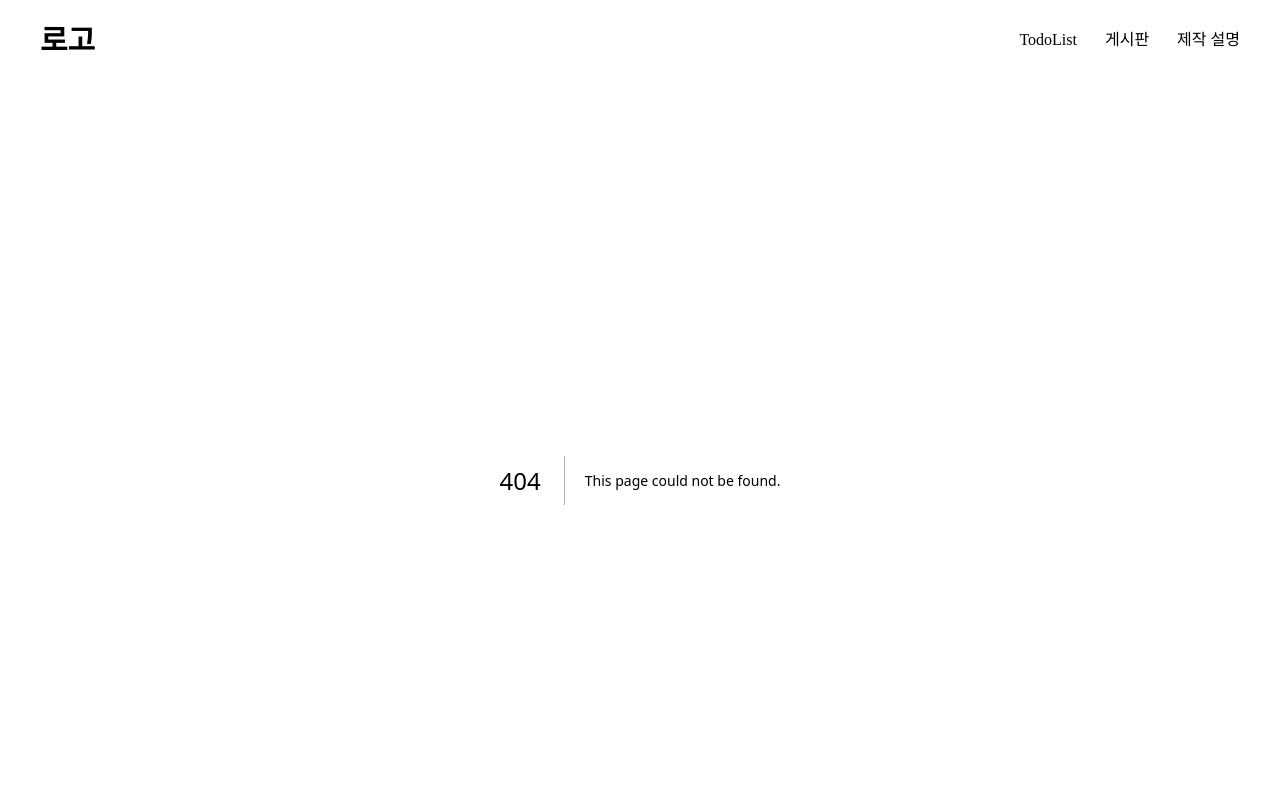
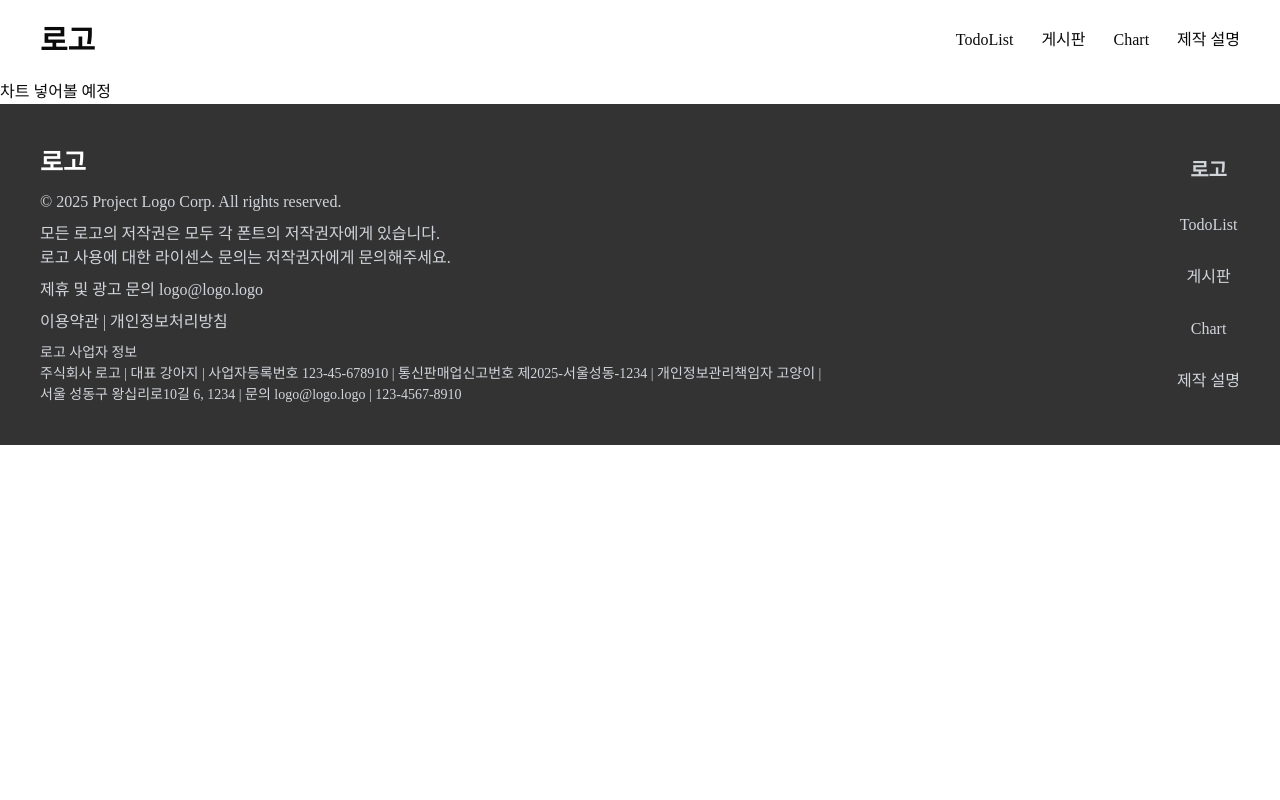
Before and after one commit to kanghowon123/board, a Next.js app: page /chart in a window 1280 px wide. Before the commit this address had no page. Shown: the top 800 px of the page. Built offline with nearby package versions, Linux system fonts and the light colour scheme.

Commit message:
슈퍼베이스url 수정

```diff
--- /dev/null
+++ b/src/app/chart/page.tsx
@@ -0,0 +1,3 @@
+export default function ChartPage() {
+  return <div>차트 넣어볼 예정</div>;
+}
--- a/src/app/components/layout/Footer.tsx
+++ b/src/app/components/layout/Footer.tsx
@@ -39,6 +39,9 @@ export default function Footer() {
             <Link href={"/board"}>게시판</Link>
           </li>
           <li>
+            <Link href={"/chart"}>Chart</Link>
+          </li>
+          <li>
             <Link href={"#"}>제작 설명</Link>
           </li>
         </ul>
--- a/src/app/components/layout/Header.tsx
+++ b/src/app/components/layout/Header.tsx
@@ -16,6 +16,9 @@ export default function Header() {
               <Link href={"/board"}>게시판</Link>
             </li>
             <li>
+              <Link href={"/chart"}>Chart</Link>
+            </li>
+            <li>
               <Link href={"/description"}>제작 설명</Link>
             </li>
           </ul>
```
